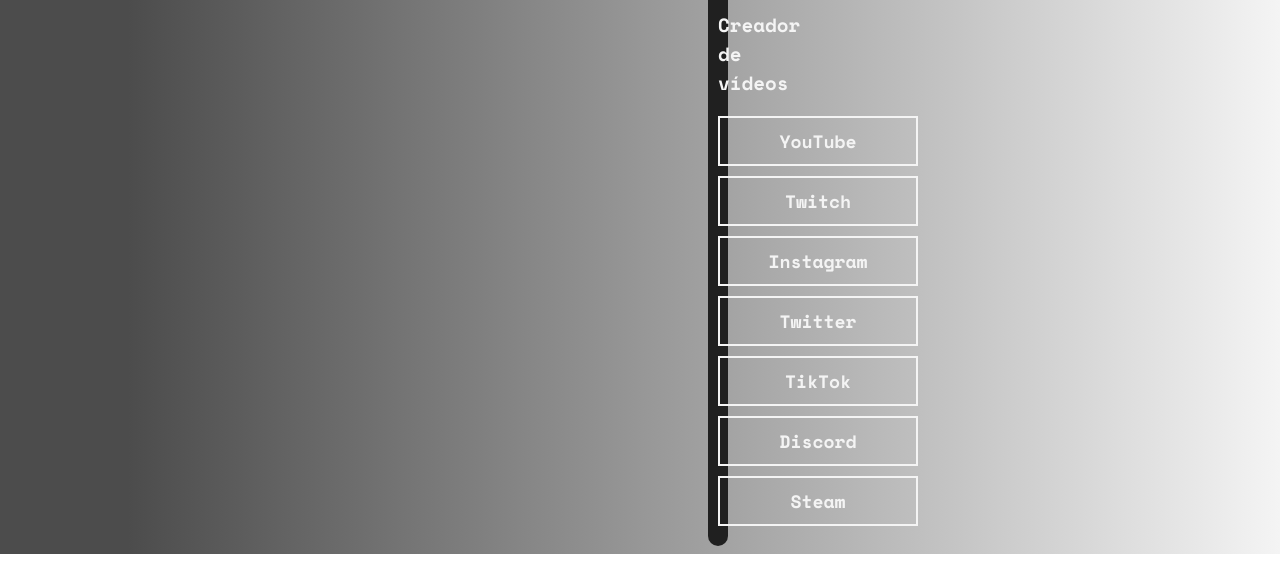
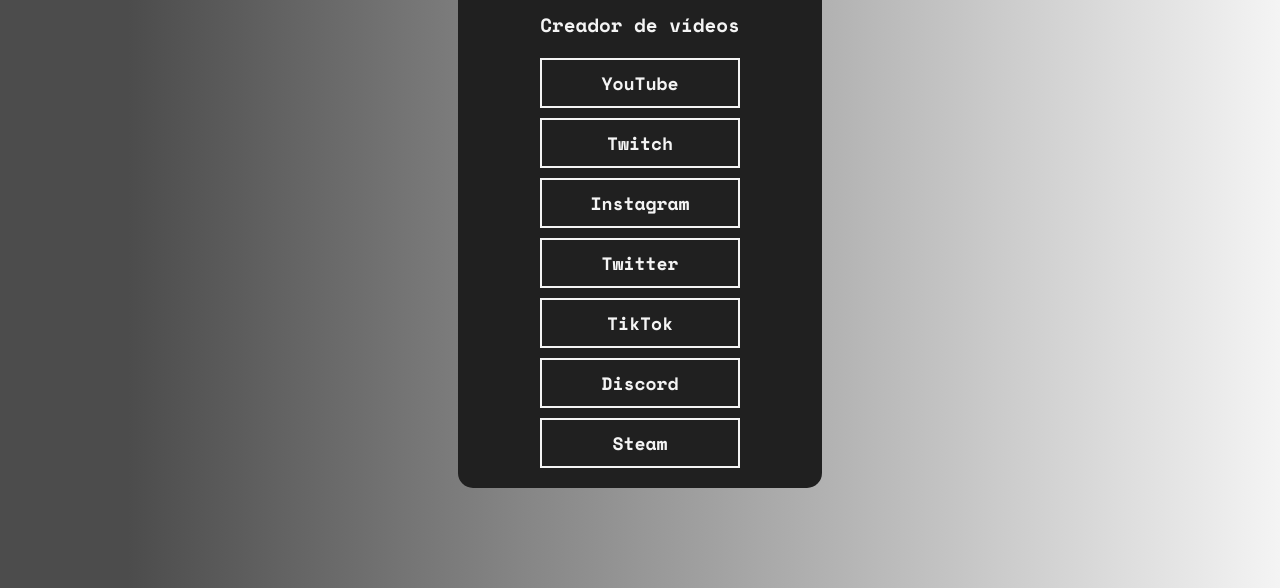
Before and after one commit to dkszdp/kaoszd, a plain HTML site: page index.html in a window 1280 px wide. Shown: the part 347-935 px from the top of the page. Before the commit the page ends 901 px from the top, so only its background shows below. Drawn offline with nearby package versions, Linux system fonts and the light colour scheme.

Commit message:
Update mqCss v1.1

```diff
--- a/css/styles.css
+++ b/css/styles.css
@@ -140,6 +140,7 @@ button:hover {
         margin-left: 60px;
         text-align: center;
         margin-top: 160px;
+        margin-bottom: 160px;
         padding: 10px;
     }
 
@@ -196,10 +197,11 @@ button:hover {
         background-color: var(--main-Black);
         color: var(--main-White);
         border-radius: 15px;
-        margin-right: 700px;
-        margin-left: 700px;
+        margin-right: 450px;
+        margin-left: 450px;
         text-align: center;
         margin-top: 100px;
+        margin-bottom: 100px;
         padding: 10px;
     }
 }
```
